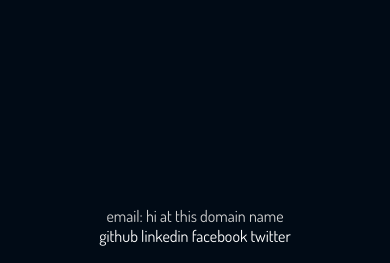
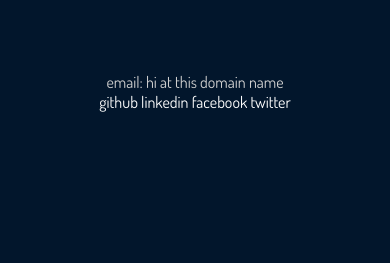
Before and after one commit to ibillwu/ibillwu.github.io, a plain HTML site: page index.html in a window 390 px wide. Shown: the part 581-844 px from the top of the page. Drawn offline with Linux system fonts and the light colour scheme.

Commit message:
Stylesheet Update

```diff
--- a/resources/css/global.css
+++ b/resources/css/global.css
@@ -9,7 +9,7 @@
 }
 
 body{
-    background-color: #010b16;
+    background-color: #02162c;
     color: rgb(207, 207, 207);
     font-family: Dosis, sans-serif;
 }
--- a/resources/css/style.css
+++ b/resources/css/style.css
@@ -29,3 +29,10 @@
 .no-transform{
     text-transform: none;
 }
+
+@media (max-width: 900px){
+    .grid-container{
+        height: 90vh;
+        grid-template-rows: 6fr 1fr;
+    }
+}
```
